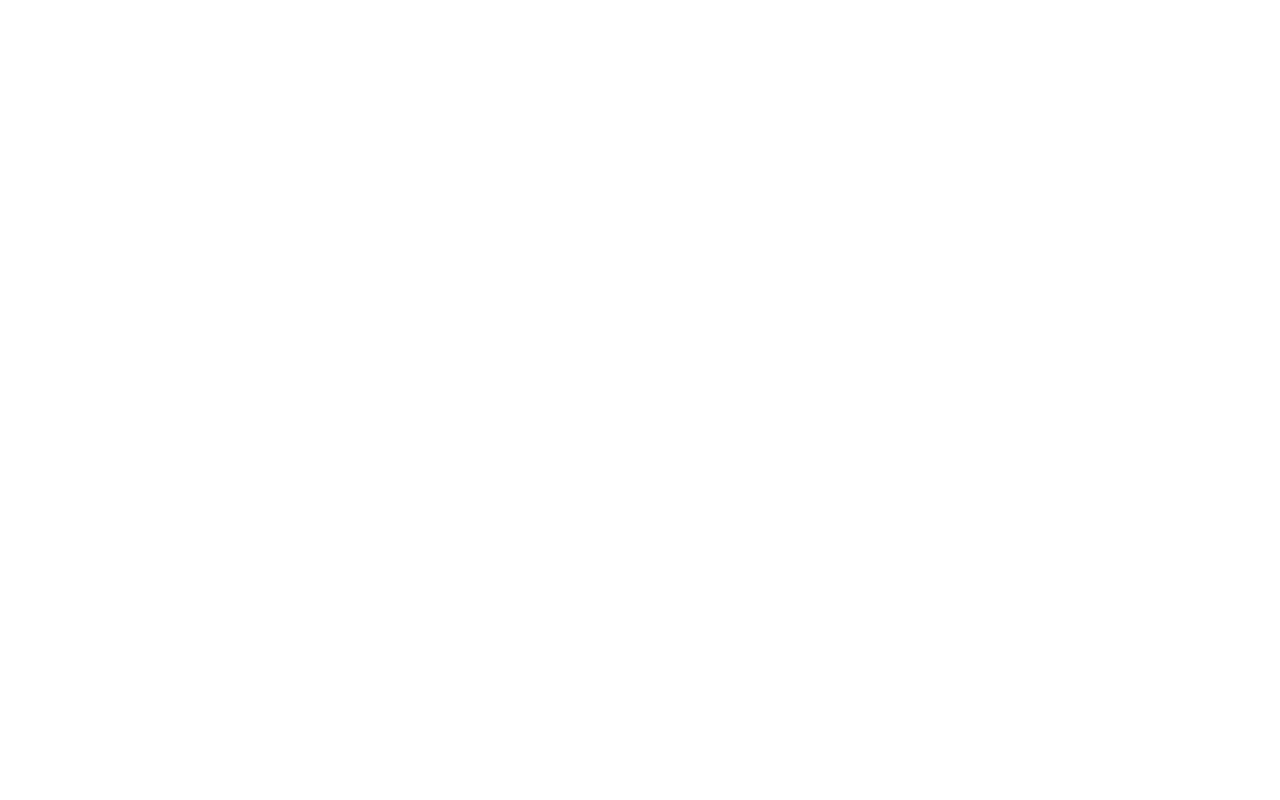
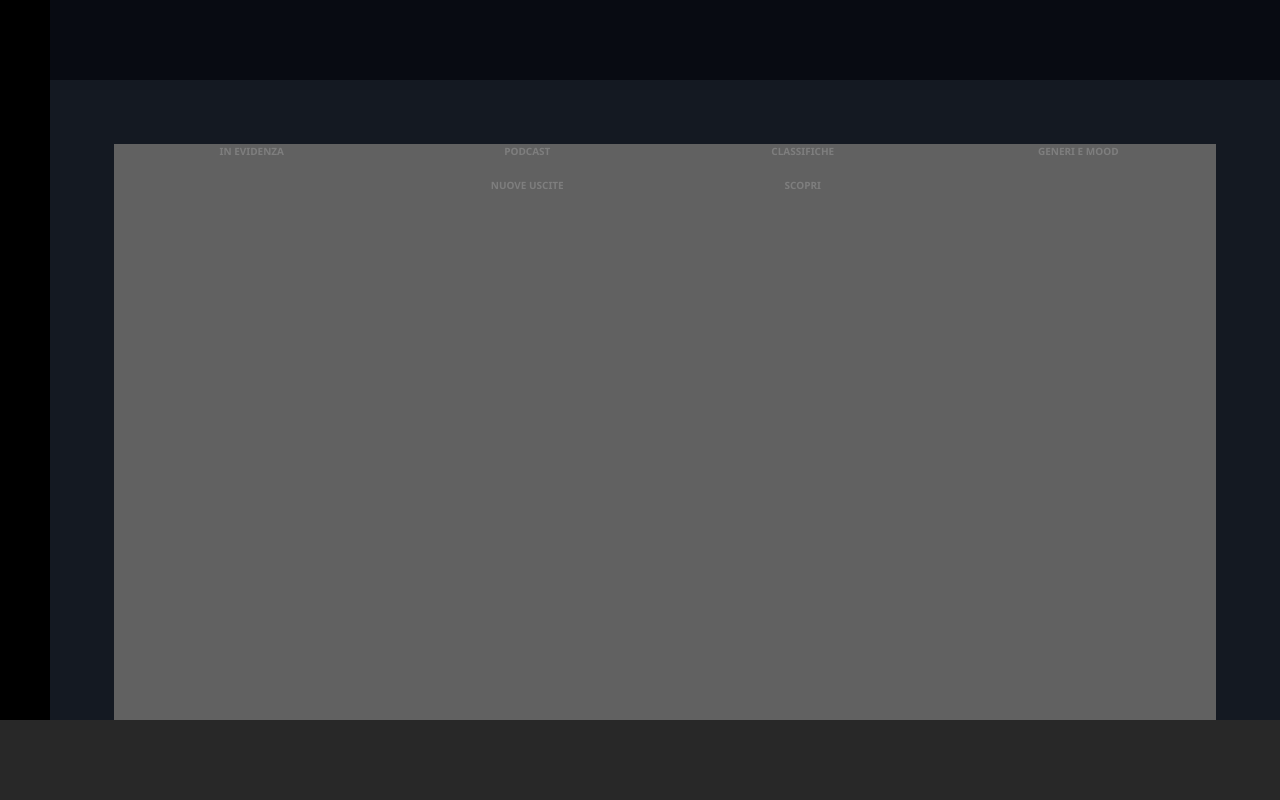
Before and after one commit to mannuccimattia/html-css-spotifyweb, a plain HTML site: page index.html in a window 1280 px wide. Drawn offline with Linux system fonts and the light colour scheme.

Commit message:
[UPD] Done index main layout

```diff
--- a/css/style.css
+++ b/css/style.css
@@ -3,3 +3,71 @@
   margin: 0;
   box-sizing: border-box;
 }
+
+/* common */
+body{
+  font-family: 'Segoe UI', Tahoma, Geneva, Verdana, sans-serif;
+}
+
+.container-xs{
+  padding: 5vw;
+}
+
+.content{
+  height: 1400px;
+  background-color: rgb(97, 97, 97);
+}
+
+/* utility */
+.font-10{
+  font-size: 10px;
+}
+
+.color-grey{
+  color: #7e7e7e;
+}
+
+/* page style */
+main{
+  height: calc(100vh - 80px);
+  background-color: #141922;
+  display: flex;
+}
+
+#sidebar{
+  width: 50px;
+  height: 100%;
+  background-color: #000;
+}
+
+header{
+  position: sticky;
+  height: 80px;
+  background-color: #080B12;
+  top: 0;
+}
+
+#main-content{
+  width: calc(100vw - 50px);
+  height: 100%;
+  overflow-y: auto;
+}
+
+#top-list{
+  text-align: center;
+  list-style-type: none;
+  display: flex;
+  flex-wrap: wrap;
+  justify-content: center;
+  gap: 20px 0px;
+}
+
+#top-list li{
+  width: 25%;
+  font-weight: 700;
+}
+
+footer{
+  height: 80px;
+  background-color: #282828;
+}
--- a/index.html
+++ b/index.html
@@ -8,5 +8,26 @@
   </head>
   <body>
 
+    <main>
+      <!-- main layout -->
+      <div id="sidebar"></div>
+      <div id="main-content">
+        <header></header>
+        <div class="container-xs">
+          <div class="content">
+            <ul id="top-list" class="font-10 color-grey">
+              <li>IN EVIDENZA</li>
+              <li>PODCAST</li>
+              <li>CLASSIFICHE</li>
+              <li>GENERI E MOOD</li>
+              <li>NUOVE USCITE</li>
+              <li>SCOPRI</li>
+            </ul>
+          </div>
+        </div>
+      </div>
+    </main>
+    <footer></footer>
+
   </body>
 </html>
```
